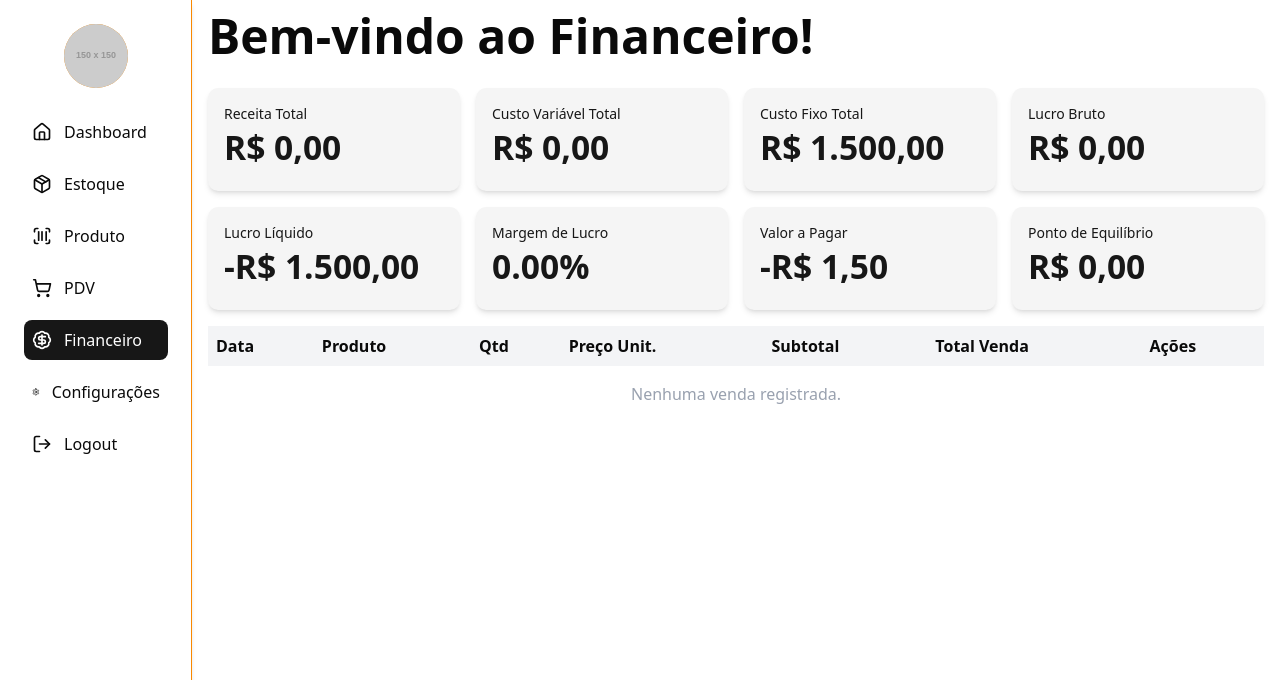
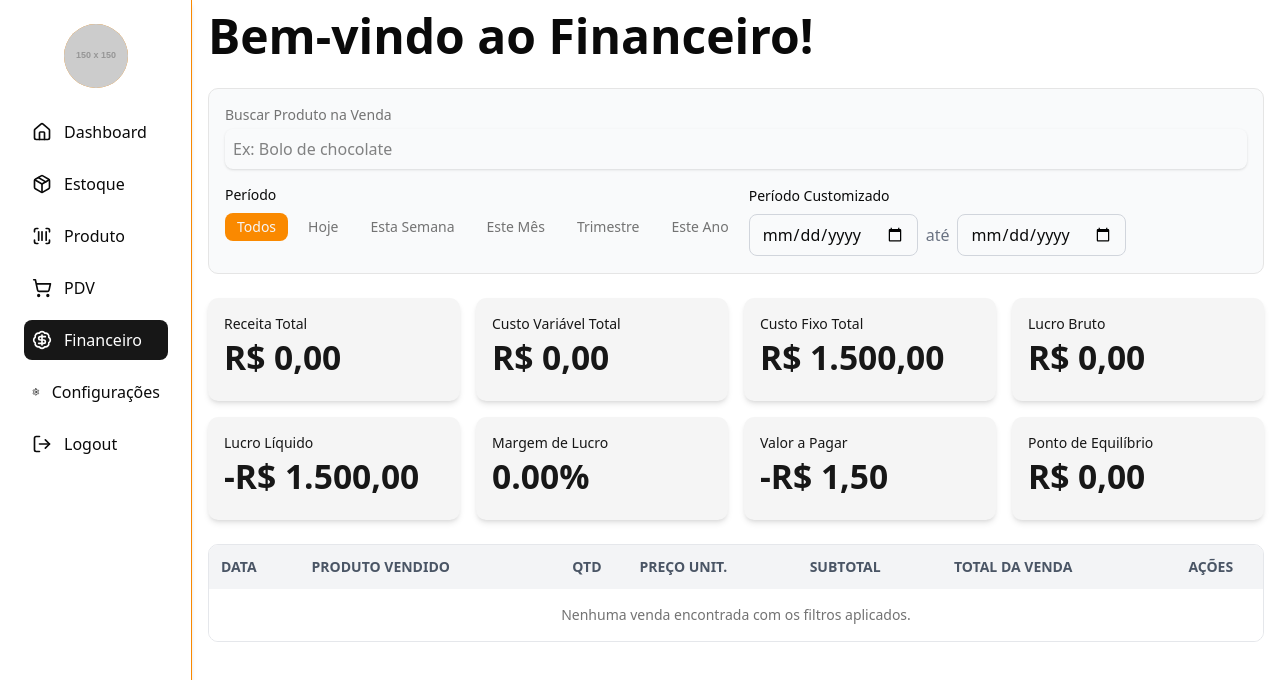
Before and after one commit to GabrielNBS/dashboard, a Next.js app: page /finance in a window 1280 px wide. Shown: the top 680 px of the page. Built offline with nearby package versions, Linux system fonts and the light colour scheme.

Commit message:
refactor: Enhances Finance Component with sales filtering by date and search; adjusts the sales table to display filtered items

```diff
--- a/src/components/dashboard/finance/Finance.tsx
+++ b/src/components/dashboard/finance/Finance.tsx
@@ -1,26 +1,106 @@
 'use client';
 
-import React from 'react';
+import React, { useMemo } from 'react'; // Adicionado useMemo
+
+// Hooks existentes e tipos
 import { useSalesContext } from '@/contexts/sales/useSalesContext';
 import { useFinanceSummary } from '@/lib/hooks/business/useSummaryFinance';
 import { useFinanceActions } from '@/lib/hooks/business/useFinanceActions';
+import { Sale } from '@/types/sale'; // Supondo que o tipo Sale venha daqui
+import {
+  useProductFilterWithDate,
+  DateFilterConfig,
+  DateFilterControls,
+} from '@/lib/hooks/ui/useDataFilter';
+
+// Componentes de UI existentes
 import FinancialSummaryCards from '@/components/features/finance/FinancialSummaryCards';
 import SalesTable from '@/components/features/finance/SalesTable';
+
+// Estendemos o tipo Sale localmente para incluir nossa propriedade de busca
+type SearchableSale = Sale & { searchableContent: string };
 
 export default function Finance() {
   const { state: salesState } = useSalesContext();
   const { handleRemoveSale } = useFinanceActions();
 
-  // Calculate financial summary
-  const financialSummary = useFinanceSummary(salesState.sales);
+  // 2. PREPARA OS DADOS PARA O HOOK GENÉRICO
+  // Usamos useMemo para performance, evitando recalcular a cada renderização
+  const searchableSales = useMemo((): SearchableSale[] => {
+    return salesState.sales.map(sale => ({
+      ...sale,
+      // Criamos um campo único com todos os nomes de produtos para a busca
+      searchableContent: sale.items.map(item => item.product.name).join(' '),
+    }));
+  }, [salesState.sales]);
 
+  // 3. DEFINE A CONFIGURAÇÃO PARA O HOOK
+  // Dizemos ao hook como ele deve filtrar e ordenar os dados de 'Sale'
+  const salesFilterConfig: DateFilterConfig<SearchableSale> = {
+    dateField: 'date', // O campo de data é 'date'
+    searchFields: ['searchableContent'], // A busca deve ser feita no nosso novo campo
+    dateFormat: 'iso', // O formato da data é ISO string
+  };
+
+  // 4. CHAMA O HOOK GENÉRICO
+  const {
+    filteredItems,
+    search,
+    setSearch,
+    dateRange,
+    setDateRange,
+    quickDateFilter,
+    setQuickDateFilter,
+    resetFilters,
+    hasActiveFilters,
+  } = useProductFilterWithDate(
+    searchableSales, // Passa os dados preparados
+    salesFilterConfig // Passa o objeto de configuração
+  );
+
+  // O resumo financeiro continua usando a lista filtrada
+  const financialSummary = useFinanceSummary(filteredItems);
+
+  // O restante do componente permanece exatamente igual
   return (
-    <div className="flex flex-col gap-4">
-      {/* Financial summary cards */}
+    <div className="flex flex-col gap-6">
+      <div className="rounded-lg border bg-gray-50 p-4">
+        <div className="flex flex-col gap-4">
+          <div>
+            <label
+              htmlFor="search"
+              className="text-muted-foreground mb-1 block text-sm font-medium"
+            >
+              Buscar Produto na Venda
+            </label>
+            <input
+              id="search"
+              type="text"
+              value={search}
+              onChange={e => setSearch(e.target.value)}
+              placeholder="Ex: Bolo de chocolate"
+              className="focus:border-accent focus:ring-accent w-full rounded-md border-gray-300 p-2 shadow-sm"
+            />
+          </div>
+          <DateFilterControls
+            dateRange={dateRange}
+            quickDateFilter={quickDateFilter}
+            onDateRangeChange={setDateRange}
+            onQuickFilterChange={setQuickDateFilter}
+            className="flex flex-wrap items-center gap-2"
+          />
+        </div>
+        {hasActiveFilters && (
+          <div className="mt-4">
+            <button onClick={resetFilters} className="text-sm text-blue-600 hover:underline">
+              Limpar Filtros
+            </button>
+          </div>
+        )}
+      </div>
       <FinancialSummaryCards financialSummary={financialSummary} />
 
-      {/* Sales table */}
-      <SalesTable sales={salesState.sales} onRemoveSale={handleRemoveSale} />
+      <SalesTable sales={filteredItems} onRemoveSale={handleRemoveSale} />
     </div>
   );
 }
--- a/src/components/features/finance/SalesTable.tsx
+++ b/src/components/features/finance/SalesTable.tsx
@@ -1,8 +1,8 @@
 'use client';
 
 import React from 'react';
-import Button from '@/components/ui/base/Button';
-import { Sale } from '@/types/sale';
+import { Sale } from '@/types/sale'; // Certifique-se que o caminho para seus tipos está correto
+import Button from '@/components/ui/base/Button'; // Certifique-se que o caminho para seu botão está correto
 
 interface SalesTableProps {
   sales: Sale[];
@@ -11,56 +11,67 @@ interface SalesTableProps {
 
 export default function SalesTable({ sales, onRemoveSale }: SalesTableProps) {
   return (
-    <table className="w-full text-left">
-      <thead className="bg-gray-100">
+    <div className="overflow-x-auto rounded-lg border border-gray-200">
+      <table className="w-full text-left text-sm">
+        <thead className="bg-gray-100 text-gray-600 uppercase">
           <tr>
-          <th className="p-2">Data</th>
-          <th className="p-2">Produto</th>
-          <th className="p-2">Qtd</th>
-          <th className="p-2">Preço Unit.</th>
-          <th className="p-2">Subtotal</th>
-          <th className="p-2">Total Venda</th>
-          <th className="p-2">Ações</th>
+            <th className="p-3">Data</th>
+            <th className="p-3">Produto Vendido</th>
+            <th className="p-3 text-center">Qtd</th>
+            <th className="p-3">Preço Unit.</th>
+            <th className="p-3">Subtotal</th>
+            <th className="p-3">Total da Venda</th>
+            <th className="p-3 text-center">Ações</th>
           </tr>
         </thead>
-      <tbody className="bg-white">
+        <tbody className="divide-y divide-gray-200 bg-white">
+          {/* Caso 1: A lista de vendas está vazia */}
           {sales.length === 0 ? (
             <tr>
-            <td colSpan={7} className="p-4 text-center text-gray-400">
-              Nenhuma venda registrada.
+              <td colSpan={7} className="text-muted-foreground p-4 text-center">
+                Nenhuma venda encontrada com os filtros aplicados.
               </td>
             </tr>
           ) : (
+            /* Caso 2: Mapeia cada venda e seus itens para as linhas da tabela */
             sales.map(sale =>
               sale.items.map((item, idx) => (
-              <tr key={`${sale.id}-${idx}`} className="border-b border-gray-200">
-                <td className="p-2">{new Date(sale.date).toLocaleDateString()}</td>
-                <td className="p-2">{item.product.name}</td>
-                <td className="p-2">{item.quantity}</td>
-                <td className="p-2">R$ {item.product.production.sellingPrice.toFixed(2)}</td>
-                <td className="p-2">R$ {item.subtotal.toFixed(2)}</td>
-                {/* total geral da venda aparece apenas na última linha do grupo */}
-                {idx === 0 ? (
-                  <td className="p-2 font-bold" rowSpan={sale.items.length}>
-                    R$ {sale.sellingResume.totalValue.toFixed(2)}
+                <tr key={`${sale.id}-${item.product.uid}`} className="hover:bg-gray-50">
+                  {/* Colunas que aparecem em todas as linhas */}
+                  <td className="p-3">{new Date(sale.date).toLocaleDateString('pt-BR')}</td>
+                  <td className="text-primary p-3 font-medium">{item.product.name}</td>
+                  <td className="p-3 text-center">{item.quantity}</td>
+                  <td className="p-3">
+                    R$ {item.product.production.sellingPrice.toFixed(2).replace('.', ',')}
                   </td>
-                ) : null}
-                {idx === 0 ? (
-                  <td className="p-2" rowSpan={sale.items.length}>
+                  <td className="p-3">R$ {item.subtotal.toFixed(2).replace('.', ',')}</td>
+
+                  {idx === 0 && (
+                    <td
+                      className="text-primary p-3 align-middle font-bold"
+                      rowSpan={sale.items.length}
+                    >
+                      R$ {sale.sellingResume.totalValue.toFixed(2).replace('.', ',')}
+                    </td>
+                  )}
+                  {idx === 0 && (
+                    <td className="p-3 text-center align-middle" rowSpan={sale.items.length}>
                       <Button
                         variant="ghost"
                         onClick={() => onRemoveSale(sale.id)}
-                      className="text-red-500 hover:text-red-700"
+                        className="p-1 text-red-600 hover:bg-red-50 hover:text-red-800"
+                        aria-label={`Remover venda de ${new Date(sale.date).toLocaleDateString('pt-BR')}`}
                       >
                         Remover
                       </Button>
                     </td>
-                ) : null}
+                  )}
                 </tr>
               ))
             )
           )}
         </tbody>
       </table>
+    </div>
   );
 }
--- a/src/lib/hooks/business/useSummaryFinance.tsx
+++ b/src/lib/hooks/business/useSummaryFinance.tsx
@@ -93,7 +93,7 @@ export function useFinanceSummary(
       margin,
       valueToSave,
       breakEven,
-      totalUnitsSold, // ✅ agora incluso
+      totalUnitsSold,
     };
-  }, [sales, fixedCosts, variableCosts, savingRate, settings]); // ✅ incluiu variableCosts
+  }, [sales, fixedCosts, variableCosts, savingRate, settings]);
 }
--- a/src/lib/hooks/ui/useDataFilter.tsx
+++ b/src/lib/hooks/ui/useDataFilter.tsx
@@ -324,10 +324,10 @@ export function DateFilterControls({
             <button
               key={filter.value}
               onClick={() => onQuickFilterChange(filter.value)}
-              className={`rounded-md px-3 py-1 text-sm font-medium transition-colors ${
+              className={`cursor-pointer rounded-md px-3 py-1 text-sm font-medium transition-colors ${
                 quickDateFilter === filter.value
-                  ? 'bg-blue-600 text-white'
-                  : 'bg-gray-100 text-gray-700 hover:bg-gray-200'
+                  ? 'bg-accent text-surface'
+                  : 'bg-gray-muted text-muted-foreground hover:bg-muted/90'
               }`}
             >
               {filter.label}
--- a/src/lib/utils/calculations/finance.ts
+++ b/src/lib/utils/calculations/finance.ts
@@ -10,10 +10,10 @@ import { FixedCostSettings, VariableCostSettings } from '@/types/settings';
  * const revenue = getTotalRevenue(sales);
  * console.log(revenue); // 1500.00
  */
+// Sugestão para getTotalRevenue
 export function getTotalRevenue(sales: Sale[]): number {
   return sales.reduce((total, sale) => {
-    const revenue = sale.sellingResume.totalValue * (sale.yieldQuantity ?? 0);
-    // Validação para evitar NaN no resultado
+    const revenue = sale.sellingResume.totalValue;
     return total + (isNaN(revenue) ? 0 : revenue);
   }, 0);
 }
@@ -236,15 +236,15 @@ export function getBreakEven(
  * console.log(total); // 42
  */
 
+// Sugestão para getTotalUnitsSold
 export function getTotalUnitsSold(sales: Sale[]): number {
   return sales.reduce((total, sale) => {
-    const quantidade =
-      typeof sale.yieldQuantity === 'number' && !isNaN(sale.yieldQuantity) ? sale.yieldQuantity : 0;
-
-    return total + quantidade;
+    const saleTotalQuantity = sale.items.reduce((itemTotal, item) => {
+      return itemTotal + item.quantity;
+    }, 0);
+    return total + saleTotalQuantity;
   }, 0);
 }
-
 // utils/pricing.ts
 
 export interface StockValidation {
```
Lines whose indentation alone changed are shown as unchanged.
